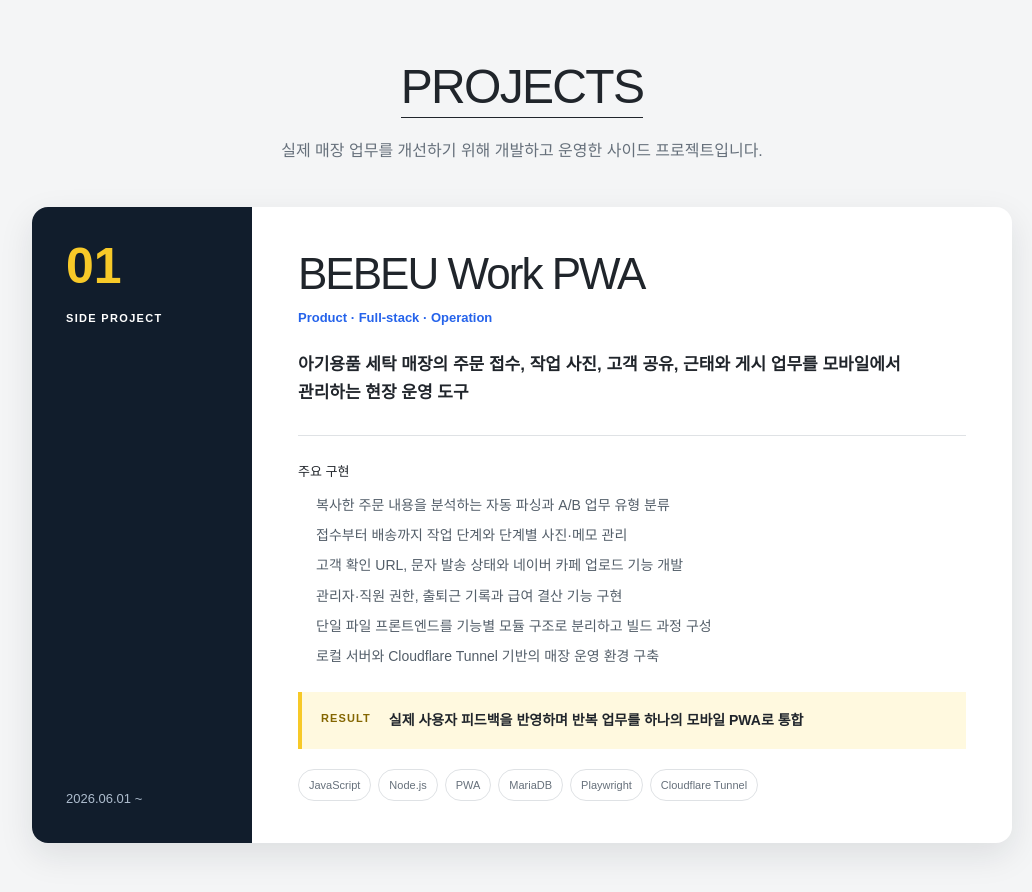
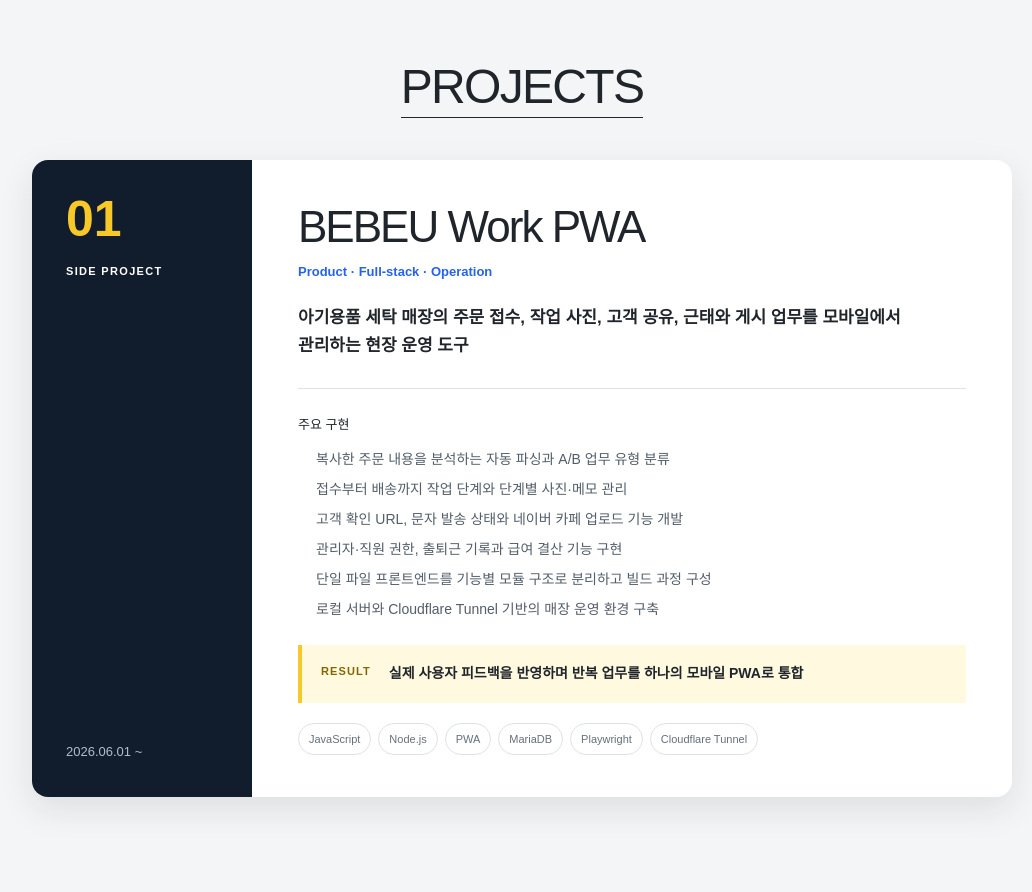
Before and after one commit to B-chanyu/portfolio, a Next.js app: page / in a window 1280 px wide. Shown: the part 2640-3532 px from the top of the page, without its empty margins (118-1150 px from the left). Built offline with nearby package versions, Linux system fonts and the light colour scheme; no server answers; a web font is replaced by a local one.

Commit message:
Remove project section description

```diff
--- a/app/page.tsx
+++ b/app/page.tsx
@@ -208,7 +208,6 @@ export default function Home() {
       <section className="section projects" id="projects">
         <div className="section-inner wide">
           <h2 className="section-title">PROJECTS</h2>
-          <p className="section-description center">실제 매장 업무를 개선하기 위해 개발하고 운영한 사이드 프로젝트입니다.</p>
           <div className="project-stack single">
             {projects.filter((project) => project.type === "SIDE PROJECT").map((project) => (
               <article className="project-card" key={project.title}>
```
